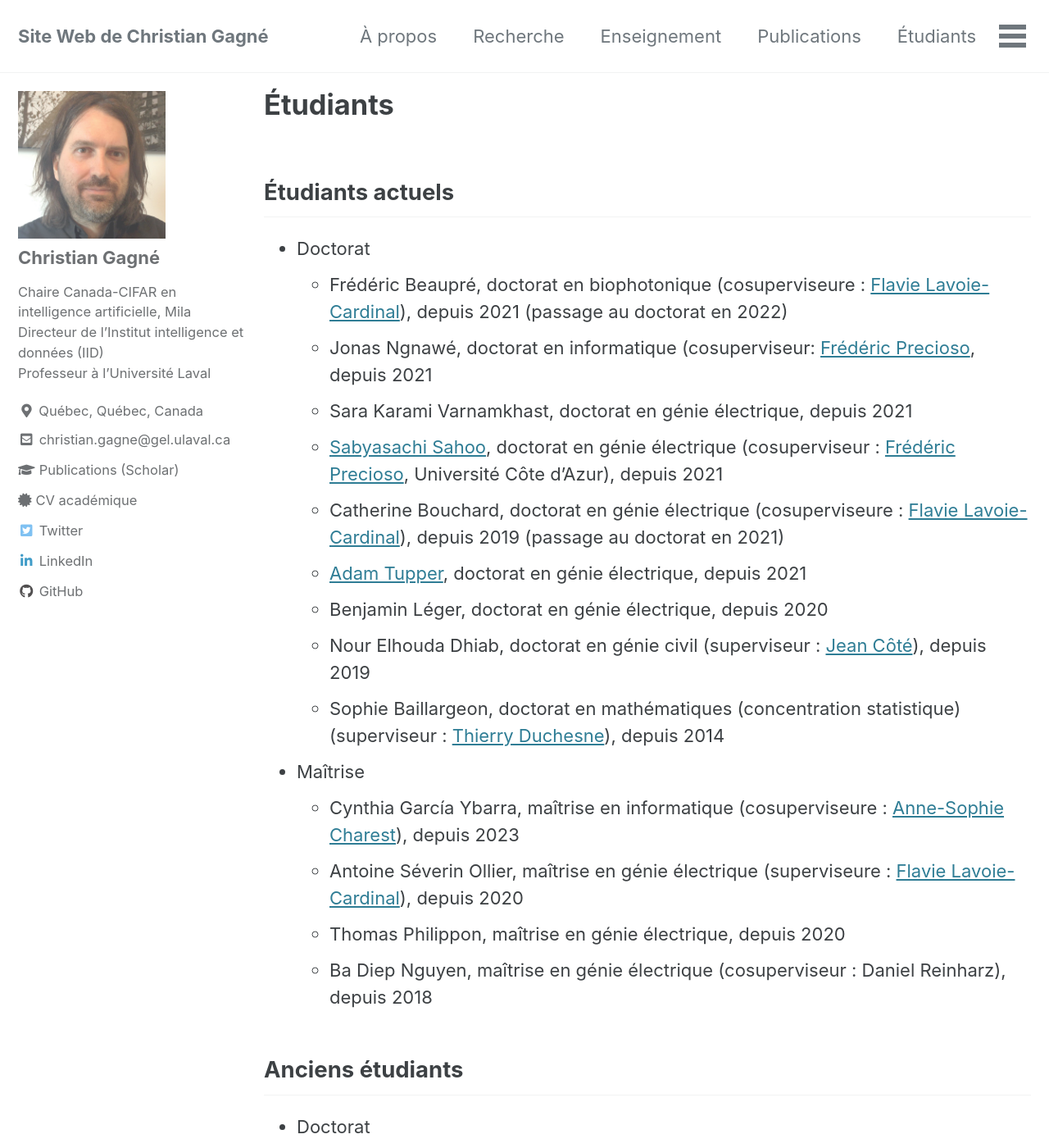
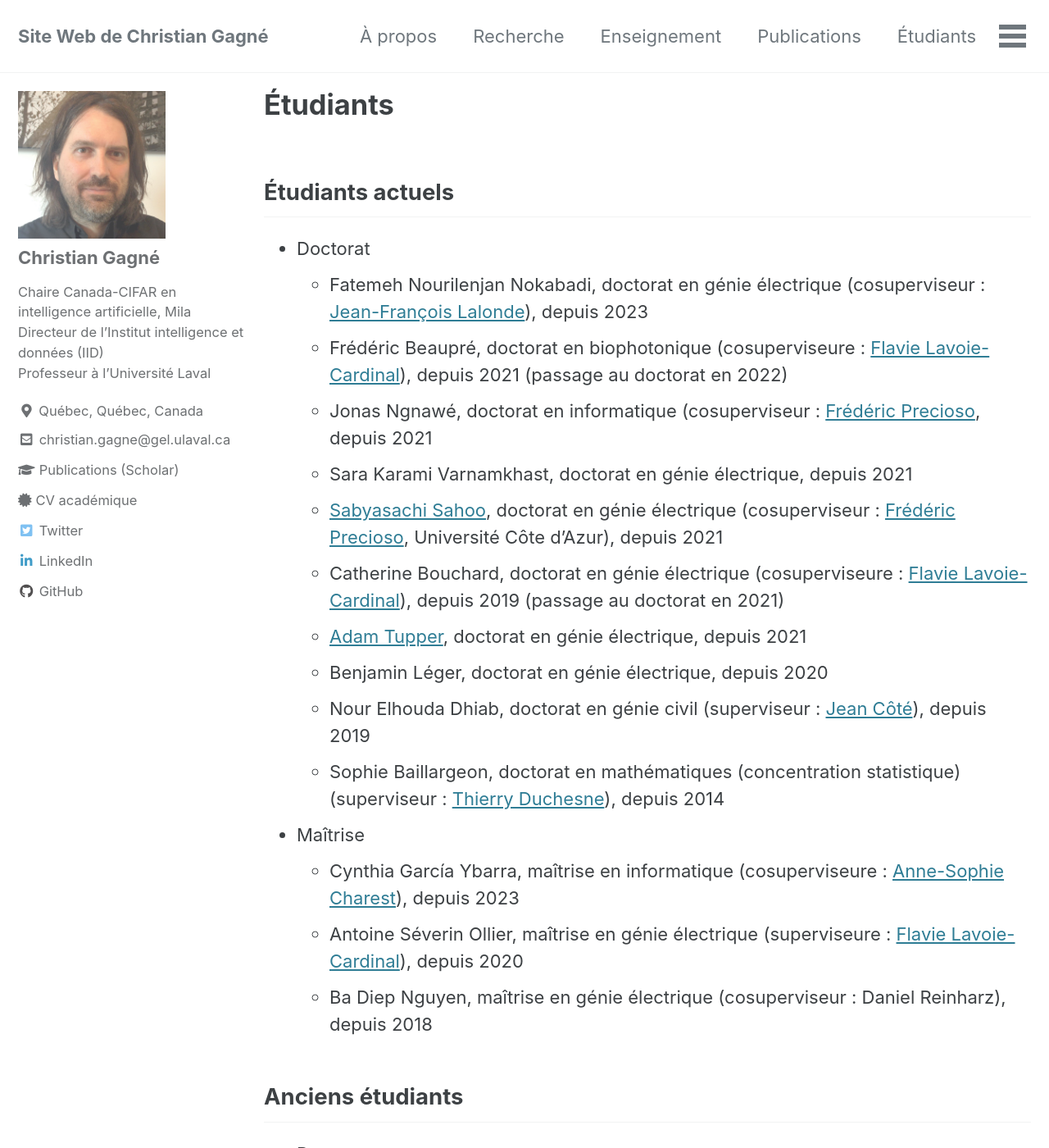
Before and after one commit to chgagne/chgagne.github.io, a Jekyll site: the page built from _pages/etudiants.md, in a window 1280 px wide and 1400 px high. Shown: the whole window at 82% size. Built offline with Jekyll 4.4.1, drawn with Linux system fonts in a browser that asks for light colours; cached includes are drawn as plain includes; some of the changed text lies outside the part shown.

Commit message:
Mise à jour mai 2023.

```diff
--- a/_pages/etudiants.md
+++ b/_pages/etudiants.md
@@ -7,8 +7,9 @@ title: "Étudiants"
 ## Étudiants actuels
 
 - Doctorat
+    - Fatemeh Nourilenjan Nokabadi, doctorat en génie électrique (cosuperviseur : [Jean-François Lalonde](http://vision.gel.ulaval.ca/~jflalonde/)), depuis 2023
     - Frédéric Beaupré, doctorat en biophotonique (cosuperviseure : [Flavie Lavoie-Cardinal](https://cervo.ulaval.ca/fr/flavie-lavoie-cardinal)), depuis 2021 (passage au doctorat en 2022)
-    - Jonas Ngnawé, doctorat en informatique (cosuperviseur: [Frédéric Precioso](https://www.i3s.unice.fr/~precioso/), depuis 2021
+    - Jonas Ngnawé, doctorat en informatique (cosuperviseur : [Frédéric Precioso](https://www.i3s.unice.fr/~precioso/), depuis 2021
     - Sara Karami Varnamkhast, doctorat en génie électrique, depuis 2021
     - [Sabyasachi Sahoo](https://sabyasachis.github.io/), doctorat en génie électrique (cosuperviseur : [Frédéric Precioso](https://www.i3s.unice.fr/~precioso/), Université Côte d'Azur), depuis 2021
     - Catherine Bouchard, doctorat en génie électrique (cosuperviseure : [Flavie Lavoie-Cardinal](https://cervo.ulaval.ca/fr/flavie-lavoie-cardinal)), depuis 2019 (passage au doctorat en 2021)
@@ -19,7 +20,6 @@ title: "Étudiants"
 - Maîtrise
     - Cynthia García Ybarra, maîtrise en informatique (cosuperviseure : [Anne-Sophie Charest](https://www.mat.ulaval.ca/departement-et-professeurs/direction-personnel-et-etudiants/professeurs/fiche-de-professeur/anne-sophie-charest-84)), depuis 2023
     - Antoine Séverin Ollier, maîtrise en génie électrique (superviseure : [Flavie Lavoie-Cardinal](https://cervo.ulaval.ca/fr/flavie-lavoie-cardinal)), depuis 2020
-    - Thomas Philippon, maîtrise en génie électrique, depuis 2020
     - Ba Diep Nguyen, maîtrise en génie électrique (cosuperviseur : Daniel Reinharz), depuis 2018
 
 ## Anciens étudiants
@@ -39,6 +39,7 @@ title: "Étudiants"
     - [Meysam Argany](https://profile.ut.ac.ir/en/~argany), [*Development of a GIS-based method for sensor network deployment and coverage optimization*](http://hdl.handle.net/20.500.11794/25829), doctorat en sciences géomatiques (superviseur : [Mir Abolfazl Mostafavi](https://www.scg.ulaval.ca/mir-abolfazl-mostafavi)), 2015
     - Darwin Brochero, [*Hydroinformatics and diversity in hydrological ensemble prediction systems*](http://hdl.handle.net/20.500.11794/24547), doctorat en génie des eaux (superviseur : [François Anctil](https://www.gci.ulaval.ca/departement-et-professeurs/professeurs-et-personnel/professeurs/fiche/show/anctil-francois/)), 2013
 - Maîtrise
+    - Thomas Philippon, *Robustesse des mécanismes de défense adverse basés sur les ensembles de réseaux de neurones*, maîtrise en génie électrique, 2023
     - Cyril Blanc, [*Caractérisation automatique d'immeuble depuis une image de façade*](http://hdl.handle.net/20.500.11794/73352), maîtrise en génie électrique (superviseur : [Jean-François Lalonde](http://vision.gel.ulaval.ca/~jflalonde/)), 2022
     - Mohamed Abderrahmen Abid, [*Diverse Image Generation with Very Low Resolution Conditioning*](https://corpus.ulaval.ca/jspui/handle/20.500.11794/70396), maîtrise en génie électrique, 2021
     - Gabriel Leclerc, [*Apprendre de données positives et non étiquetées: application à la segmentation et la détection d’événements calciques*](http://hdl.handle.net/20.500.11794/69813), maîtrise en génie électrique (cosuperviseure : [Flavie Lavoie-Cardinal](https://cervo.ulaval.ca/fr/flavie-lavoie-cardinal)), 2021
```
Also changed, not shown: 1 other file.
